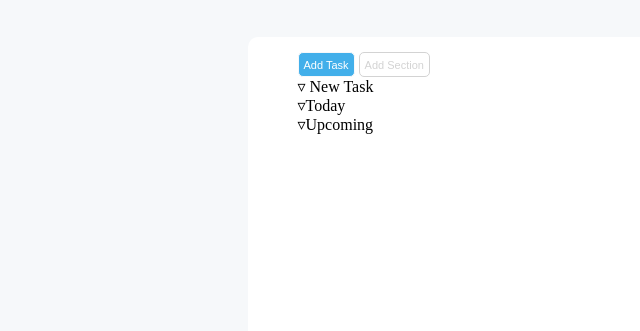
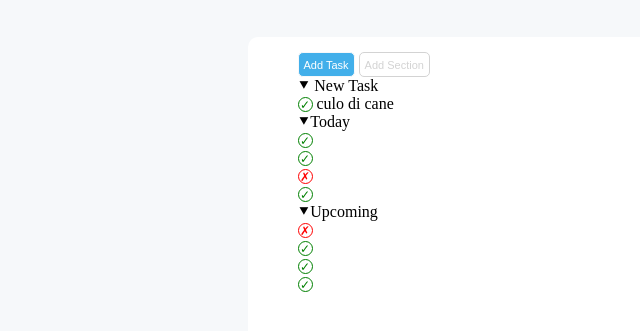
Before and after one commit to andreapanico12/html-css-toboolist, a plain HTML site: page index.html in a window 1280 px wide. Shown: the part 73-404 px from the top of the page, without its empty margins (0-640 px from the left). Drawn offline with Linux system fonts and the light colour scheme.

Commit message:
edit css list

```diff
--- a/Assets/style.css
+++ b/Assets/style.css
@@ -65,4 +65,43 @@ header span{
   background-color: white;
   color: lightgrey;
   border-color: lightgrey;
+
 }
+
+.section-list li{
+
+}
+
+span.completed{
+  font-size: 12px;
+  color: green;
+  display: inline-block;
+  width: 15px;
+  height: 15px;
+  border: 1px solid green;
+  border-radius: 50%;
+  line-height: 15px;
+  text-align: center;
+}
+
+span.failed{
+  font-size: 12px;
+  color: red;
+  display: inline-block;
+  width: 15px;
+  height: 15px;
+  border: 1px solid red;
+  border-radius: 50%;
+  line-height: 15px;
+  text-align: center;
+}
+
+.badge{
+  height: 20px;
+  border-radius: 10px;
+  border: 0 none;
+  text-align: center;
+  font-size: 9px;
+  padding: 0 5px;
+
+}
--- a/index.html
+++ b/index.html
@@ -31,28 +31,45 @@
 
       <!-- lists -->
       <div>
-        <ul>
+        <ul class="section-list">
 
-          <li>&triangledown; New Task</li>
-            <ul>
-              <li></li>
+          <li>&#11206; New Task</li>
+
+            <ul class="task-list">
+              <li>
+                <span class="completed">&check;</span> culo di cane
+              </li>
             </ul>
 
-          <li>&triangledown;Today</li>
-            <ul>
-              <li></li>
-              <li></li>
-              <li></li>
-              <li></li>
+          <li>&#11206;Today</li>
+
+            <ul class="task-list">
+              <li>
+                <span class="completed">&check;</span>
+              </li> <li>
+                <span class="completed">&check;</span>
+              </li> <li>
+                <span class="failed">&cross;</span>
+              </li> <li>
+                <span class="completed">&check;</span>
+              </li>
+
             </ul>
 
-         <li>&triangledown;Upcoming</li>
+         <li>&#11206;Upcoming</li>
 
-            <ul>
-              <li></li>
-              <li></li>
-              <li></li>
+            <ul class="task-list">
+              <li>
+                <span class="failed">&cross;</span>
+              </li> <li>
+                <span class="completed">&check;</span>
+              </li> <li>
+                <span class="completed">&check;</span>
+              </li> <li>
+                <span class="completed">&check;</span>
+              </li>
             </ul>
+
         </ul>
       </div>
       <!-- /lists -->
```
